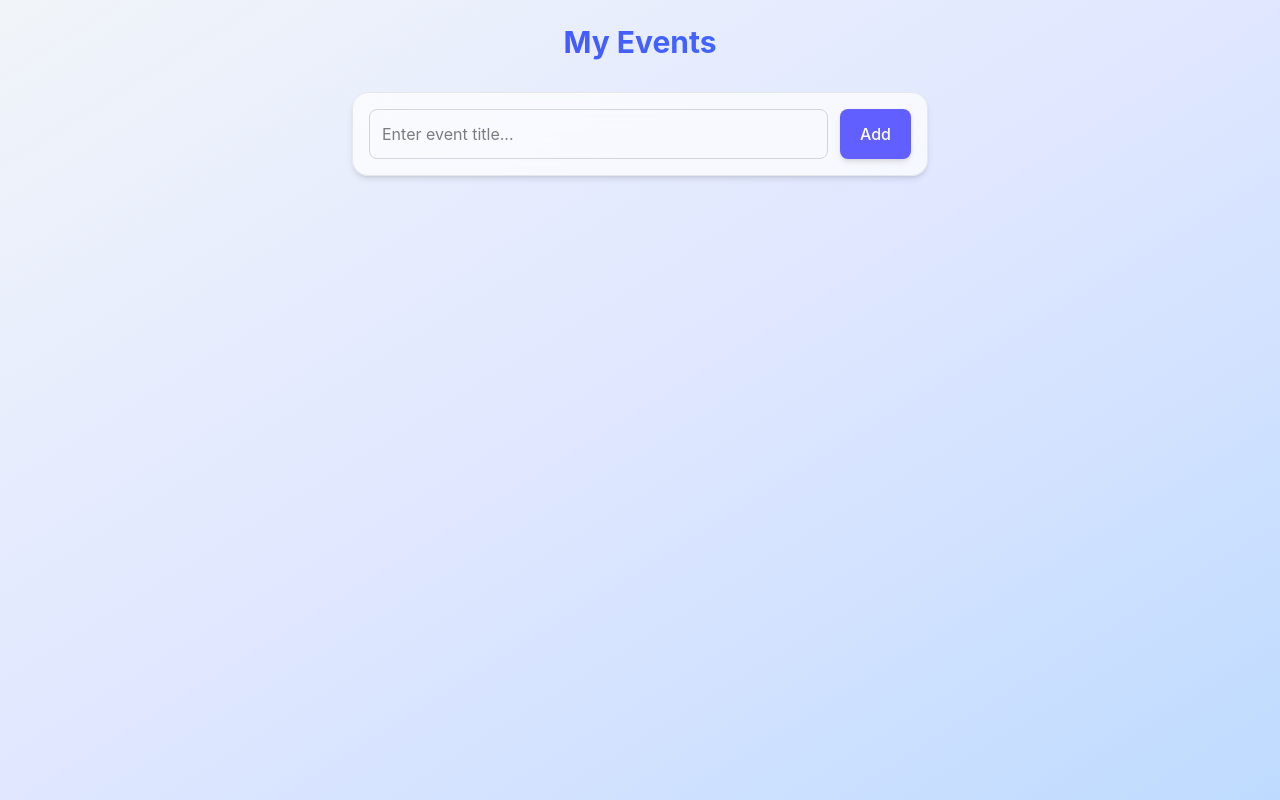
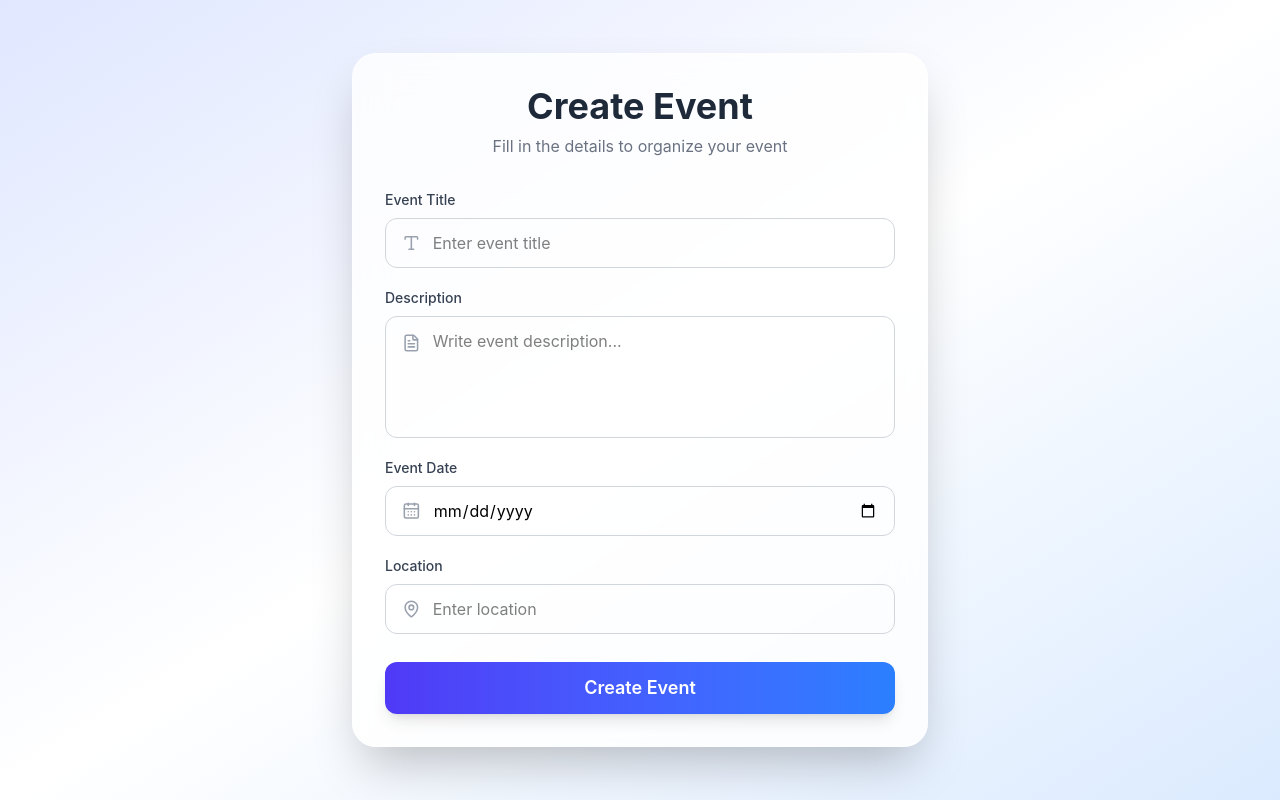
Before and after one commit to rbharath552/Events, a React (Vite) app: page /dashboard in a window 1280 px wide. Built offline with nearby package versions, Linux system fonts and the light colour scheme.

Commit message:
Project 1

```diff
--- a/package.json
+++ b/package.json
@@ -12,6 +12,7 @@
   "dependencies": {
     "@tailwindcss/vite": "^4.2.2",
     "axios": "^1.16.1",
+    "lucide-react": "^1.17.0",
     "react": "^19.2.4",
     "react-dom": "^19.2.4",
     "react-icons": "^5.6.0",
--- a/src/App.jsx
+++ b/src/App.jsx
@@ -5,6 +5,8 @@ import Landing from './pages/Landing'
 import Login from './pages/Login'
 import Register from './pages/Register'
 import Dashboard from './pages/Dashboard'
+import EventDetails from './pages/EventDetails'
+import MyEvents from './pages/MyEvents'
 
 const App = () => {
   return (
@@ -15,6 +17,8 @@ const App = () => {
           <Route path="/login" element={<Login />} />
           <Route path="/register" element={<Register />} />
           <Route path="/dashboard" element={<Dashboard />} />
+          <Route path="/events/:id" element={<EventDetails />}/>
+           <Route path="/my-events" element={<MyEvents/>}/>
         </Routes>
      </UserProvider>
     </>
--- a/src/pages/Dashboard.jsx
+++ b/src/pages/Dashboard.jsx
@@ -1,70 +1,142 @@
 import { useState } from "react";
+import { CalendarDays, MapPin, FileText, Type } from "lucide-react";
+import { useNavigate } from "react-router-dom";
 
-export default function Dashboard() {
-  const [events, setEvents] = useState([]);
-  const [title, setTitle] = useState("");
+export default function CreateEvent() {
+  const navigate = useNavigate();
+  const [form, setForm] = useState({
+    title: "",
+    description: "",
+    date: "",
+    location: "",
+  });
 
-  const addEvent = () => {
-    if (!title) return;
-    setEvents([...events, { title, joined: false }]);
-    setTitle("");
+ const handleSubmit = (e) => {
+  e.preventDefault();
+
+  const eventData = {
+    ...form,
+    id: Date.now(),
   };
+   console.log(eventData);
+  alert("Event Created Successfully 🎉");
 
-  const toggleRSVP = (index) => {
-    const updated = [...events];
-    updated[index].joined = !updated[index].joined;
-    setEvents(updated);
-  };
+  navigate(`/events/${eventData.id}`, {
+    state: eventData,
+  });
+};
+  return (
+    <div className="min-h-screen bg-gradient-to-br from-indigo-100 via-white to-blue-100 flex items-center justify-center px-4 py-10">
+      <form
+        onSubmit={handleSubmit}
+        className="w-full max-w-xl bg-white/80 backdrop-blur-lg border border-white/30 shadow-2xl rounded-3xl p-8"
+      >
+        <div className="text-center mb-8">
+          <h1 className="text-4xl font-bold text-gray-800">
+            Create Event
+          </h1>
+          <p className="text-gray-500 mt-2">
+            Fill in the details to organize your event
+          </p>
+        </div>
 
-  return (
-   <div className="min-h-screen bg-gradient-to-br from-slate-100 via-indigo-100 to-blue-200 p-6">
+        {/* Title */}
+        <div className="mb-5">
+          <label className="text-sm font-medium text-gray-700 mb-2 block">
+            Event Title
+          </label>
 
+          <div className="flex items-center border border-gray-300 rounded-xl px-4 py-3 focus-within:ring-2 focus-within:ring-indigo-500 transition">
+            <Type className="text-gray-400 mr-3" size={20} />
 
-  <h1 className="text-3xl font-bold text-center bg-gradient-to-r from-indigo-600 to-blue-500 text-transparent bg-clip-text mb-8">
-    My Events
-  </h1>
+            <input
+              type="text"
+              placeholder="Enter event title"
+              className="w-full outline-none bg-transparent"
+              onChange={(e) =>
+                setForm({
+                  ...form,
+                  title: e.target.value,
+                })
+              }
+            />
+          </div>
+        </div>
 
+        {/* Description */}
+        <div className="mb-5">
+          <label className="text-sm font-medium text-gray-700 mb-2 block">
+            Description
+          </label>
 
-  <div className="max-w-xl mx-auto flex gap-3 mb-8 bg-white/70 backdrop-blur-lg p-4 rounded-2xl shadow-md border border-gray-200">
-    <input
-      value={title}
-      onChange={(e) => setTitle(e.target.value)}
-      className="flex-1 p-3 rounded-lg border border-gray-300 focus:outline-none focus:ring-2 focus:ring-indigo-400"
-      placeholder="Enter event title..."
-    />
+          <div className="flex border border-gray-300 rounded-xl px-4 py-3 focus-within:ring-2 focus-within:ring-indigo-500 transition">
+            <FileText className="text-gray-400 mr-3 mt-1" size={20} />
 
-    <button
-      onClick={addEvent}
-      className="px-5 py-2 rounded-lg bg-indigo-500 text-white font-medium hover:bg-indigo-600 shadow-md hover:shadow-lg transition duration-300"
-    >
-      Add
-    </button>
-  </div>
+            <textarea
+              rows="4"
+              placeholder="Write event description..."
+              className="w-full outline-none bg-transparent resize-none"
+              onChange={(e) =>
+                setForm({
+                  ...form,
+                  description: e.target.value,
+                })
+              }
+            />
+          </div>
+        </div>
 
+        {/* Date */}
+        <div className="mb-5">
+          <label className="text-sm font-medium text-gray-700 mb-2 block">
+            Event Date
+          </label>
 
-  <div className="max-w-xl mx-auto space-y-4">
-    {events.map((event, index) => (
-      <div
-        key={index}
-        className="flex justify-between items-center p-5 rounded-2xl bg-white/70 backdrop-blur-lg border border-gray-200 shadow-md hover:shadow-xl transition duration-300"
-      >
-        <span className="text-gray-800 font-medium">
-          {event.title}
-        </span>
+          <div className="flex items-center border border-gray-300 rounded-xl px-4 py-3 focus-within:ring-2 focus-within:ring-indigo-500 transition">
+            <CalendarDays className="text-gray-400 mr-3" size={20} />
 
-        <button
-          onClick={() => toggleRSVP(index)}
-          className={`px-4 py-2 rounded-lg text-sm font-semibold text-white transition duration-300 shadow ${
-            event.joined
-              ? "bg-emerald-500 hover:bg-emerald-600"
-              : "bg-gray-400 hover:bg-gray-500"
-          }`}
-        >
-          {event.joined ? "Joined" : "Join"}
+            <input
+              type="date"
+               min={new Date().toISOString().split("T")[0]}
+              className="w-full outline-none bg-transparent"
+              onChange={(e) =>
+                setForm({
+                  ...form,
+                  date: e.target.value,
+                })
+              }
+            />
+          </div>
+        </div>
+
+        {/* Location */}
+        <div className="mb-7">
+          <label className="text-sm font-medium text-gray-700 mb-2 block">
+            Location
+          </label>
+
+          <div className="flex items-center border border-gray-300 rounded-xl px-4 py-3 focus-within:ring-2 focus-within:ring-indigo-500 transition">
+            <MapPin className="text-gray-400 mr-3" size={20} />
+
+            <input
+              type="text"
+              placeholder="Enter location"
+              className="w-full outline-none bg-transparent"
+              onChange={(e) =>
+                setForm({
+                  ...form,
+                  location: e.target.value,
+                })
+              }
+            />
+          </div>
+        </div>
+
+        {/* Button */}
+        <button   type="submit" className="w-full bg-gradient-to-r from-indigo-600 to-blue-500 text-white py-3 rounded-xl font-semibold text-lg hover:from-indigo-700 hover:to-blue-600 transition duration-300 shadow-lg hover:shadow-xl">
+          Create Event
         </button>
-      </div>
-    ))}
-  </div>
-</div>
+      </form>
+    </div>
   );
 }
--- /dev/null
+++ b/src/pages/EventDetails.jsx
@@ -0,0 +1,104 @@
+import { useLocation } from "react-router-dom";
+import { useNavigate } from "react-router-dom";
+import {
+  CalendarDays,
+  MapPin,
+  FileText,
+  Hash,
+} from "lucide-react";
+
+export default function EventDetails() {
+  const location = useLocation();
+  const event = location.state;
+  const navigate = useNavigate();
+
+  if (!event) {
+    return (
+      <div className="min-h-screen flex items-center justify-center bg-slate-100">
+        <h2 className="text-2xl font-semibold text-gray-600">
+          Event not found
+        </h2>
+      </div>
+    );
+  }
+
+  return (
+    <div className="min-h-screen bg-gradient-to-br from-indigo-100 via-purple-50 to-pink-100 flex items-center justify-center p-6">
+      <div className="w-full max-w-2xl backdrop-blur-lg bg-white/80 shadow-2xl rounded-3xl overflow-hidden">
+
+        {/* Header */}
+        <div className="bg-gradient-to-r from-indigo-600 via-purple-600 to-pink-500 p-8 text-white">
+          <h1 className="text-4xl font-bold mb-2">
+            {event.id}
+          </h1>
+          <p className="text-indigo-100">
+            Event Details
+          </p>
+        </div>
+
+        {/* Content */}
+        <div className="p-8 space-y-6">
+
+         <div className="flex items-center gap-4 p-4 bg-amber-50 rounded-2xl">
+            <Hash className="text-amber-600" />
+            <div>
+              <h3 className="font-semibold text-gray-800">
+                Event Title
+              </h3>
+              <p className="text-gray-600">
+                {event.title}
+              </p>
+            </div>
+          </div>
+
+          <div className="flex items-start gap-4 p-4 bg-indigo-50 rounded-2xl">
+            <FileText className="text-indigo-600 mt-1" />
+            <div>
+              <h3 className="font-semibold text-gray-800">
+                Description
+              </h3>
+              <p className="text-gray-600">
+                {event.description}
+              </p>
+            </div>
+          </div>
+
+          <div className="flex items-center gap-4 p-4 bg-purple-50 rounded-2xl">
+            <CalendarDays className="text-purple-600" />
+            <div>
+              <h3 className="font-semibold text-gray-800">
+                Event Date
+              </h3>
+              <p className="text-gray-600">
+                 {new Date(event.date).toLocaleDateString("en-GB", {
+                 day: "numeric",
+                   month: "long",
+                 year: "numeric",
+                    })}
+              </p>
+            </div>
+          </div>
+
+          <div className="flex items-center gap-4 p-4 bg-pink-50 rounded-2xl">
+            <MapPin className="text-pink-600" />
+            <div>
+              <h3 className="font-semibold text-gray-800">
+                Location
+              </h3>
+              <p className="text-gray-600">
+                {event.location}
+              </p>
+            </div>
+          </div>
+
+
+
+          {/* Action Button */}
+            <button      onClick={() => navigate("/my-events", {state: event,})} className="w-full mt-4 py-3 rounded-2xl bg-gradient-to-r from-indigo-600 to-purple-600 text-white font-semibold shadow-lg hover:scale-[1.02] transition duration-300">
+              Register Now
+            </button>
+        </div>
+      </div>
+    </div>
+  );
+}
--- /dev/null
+++ b/src/pages/MyEvents.jsx
@@ -0,0 +1,110 @@
+import { useLocation } from "react-router-dom";
+import {
+  CalendarDays,
+  MapPin,
+  FileText,
+  CheckCircle,
+} from "lucide-react";
+
+export default function MyEvents() {
+  const location = useLocation();
+  const event = location.state;
+
+  if (!event) {
+    return (
+      <div className="min-h-screen flex items-center justify-center bg-gradient-to-br from-indigo-100 via-purple-50 to-pink-100">
+        <div className="bg-white/80 backdrop-blur-lg p-8 rounded-3xl shadow-xl">
+          <h2 className="text-2xl font-semibold text-gray-600">
+            No registered events found
+          </h2>
+        </div>
+      </div>
+    );
+  }
+
+  return (
+    <div className="min-h-screen bg-gradient-to-br from-indigo-100 via-purple-50 to-pink-100 p-6">
+      <div className="max-w-4xl mx-auto">
+        {/* Header */}
+        <div className="text-center mb-10">
+          <h1 className="text-5xl font-bold bg-gradient-to-r from-indigo-600 to-purple-600 bg-clip-text text-transparent">
+            My Events
+          </h1>
+
+          <p className="text-gray-600 mt-3 text-lg">
+            Your registered event details
+          </p>
+        </div>
+
+        {/* Event Card */}
+        <div className="bg-white/80 backdrop-blur-lg border border-white/30 rounded-3xl shadow-2xl overflow-hidden">
+
+          {/* Card Header */}
+          <div className="bg-gradient-to-r from-indigo-600 via-purple-600 to-pink-500 p-8 text-white">
+            <div className="flex justify-between items-center">
+              <h2 className="text-3xl font-bold">
+                {event.title}
+              </h2>
+
+              <span className="flex items-center gap-2 bg-white/20 px-4 py-2 rounded-full text-sm">
+                <CheckCircle size={16} />
+                Registered
+              </span>
+            </div>
+          </div>
+
+          {/* Card Content */}
+          <div className="p-8 space-y-5">
+
+            <div className="flex items-center gap-4 p-4 bg-indigo-50 rounded-2xl">
+              <CalendarDays className="text-indigo-600" />
+              <div>
+                <h3 className="font-semibold text-gray-800">
+                  Event Date
+                </h3>
+
+                <p className="text-gray-600">
+                  {new Date(event.date).toLocaleDateString(
+                    "en-GB",
+                    {
+                      day: "numeric",
+                      month: "long",
+                      year: "numeric",
+                    }
+                  )}
+                </p>
+              </div>
+            </div>
+
+            <div className="flex items-center gap-4 p-4 bg-purple-50 rounded-2xl">
+              <MapPin className="text-purple-600" />
+              <div>
+                <h3 className="font-semibold text-gray-800">
+                  Location
+                </h3>
+
+                <p className="text-gray-600">
+                  {event.location}
+                </p>
+              </div>
+            </div>
+
+            <div className="flex items-start gap-4 p-4 bg-pink-50 rounded-2xl">
+              <FileText className="text-pink-600 mt-1" />
+              <div>
+                <h3 className="font-semibold text-gray-800">
+                  Description
+                </h3>
+
+                <p className="text-gray-600">
+                  {event.description}
+                </p>
+              </div>
+            </div>
+
+          </div>
+        </div>
+      </div>
+    </div>
+  );
+}
```
Also changed, not shown: 1 other file (tests, documents, lock files or other folders).
